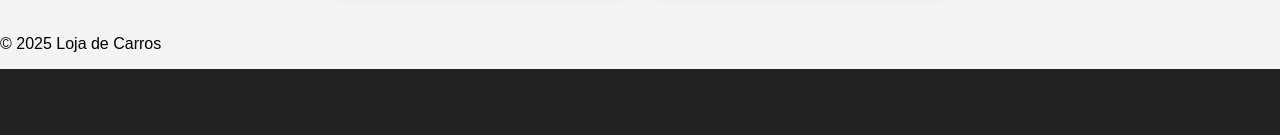
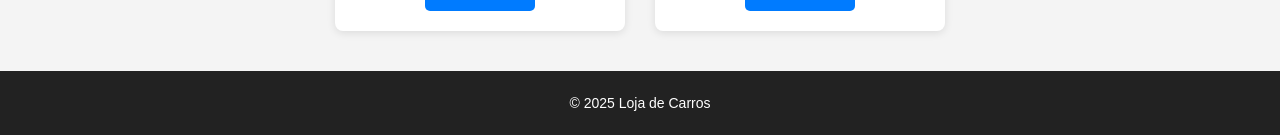
Before and after one commit to joaovitor-Dev-lgtm/meu-site, a Flask app: page / in a window 1280 px wide. Shown: the part 741-876 px from the top of the page. Before the commit the page ends 810 px from the top, so only its background shows below. Run offline with Flask 3, Linux system fonts and the light colour scheme; the visitor is signed in with stand-in values (Sample User, id 1).

Commit message:
Adiciona estilos para o formulário de login e o rodapé da aplicação

```diff
--- a/static/style.css
+++ b/static/style.css
@@ -67,3 +67,26 @@
     border-radius: 8px;
     box-shadow: 0 2px 8px rgba(0,0,0,0.1);
 }
+form[action="/login"] input {
+    padding: 10px;
+    border: 2px solid #ccc;
+    border-radius: 5px;
+}
+form[action="/login"] button {
+    background: #28a745;
+}
+form[action="/login"] button:hover {
+    background: #218838;
+}
+footer {
+    background: #222;
+    color: #fff;
+    text-align: center;
+    padding: 10px;
+    bottom: 0;
+    left: 0;
+    font-size: 14px;
+    margin-top: 40px;
+    box-sizing: border-box;
+    z-index: 1000;
+}
```
